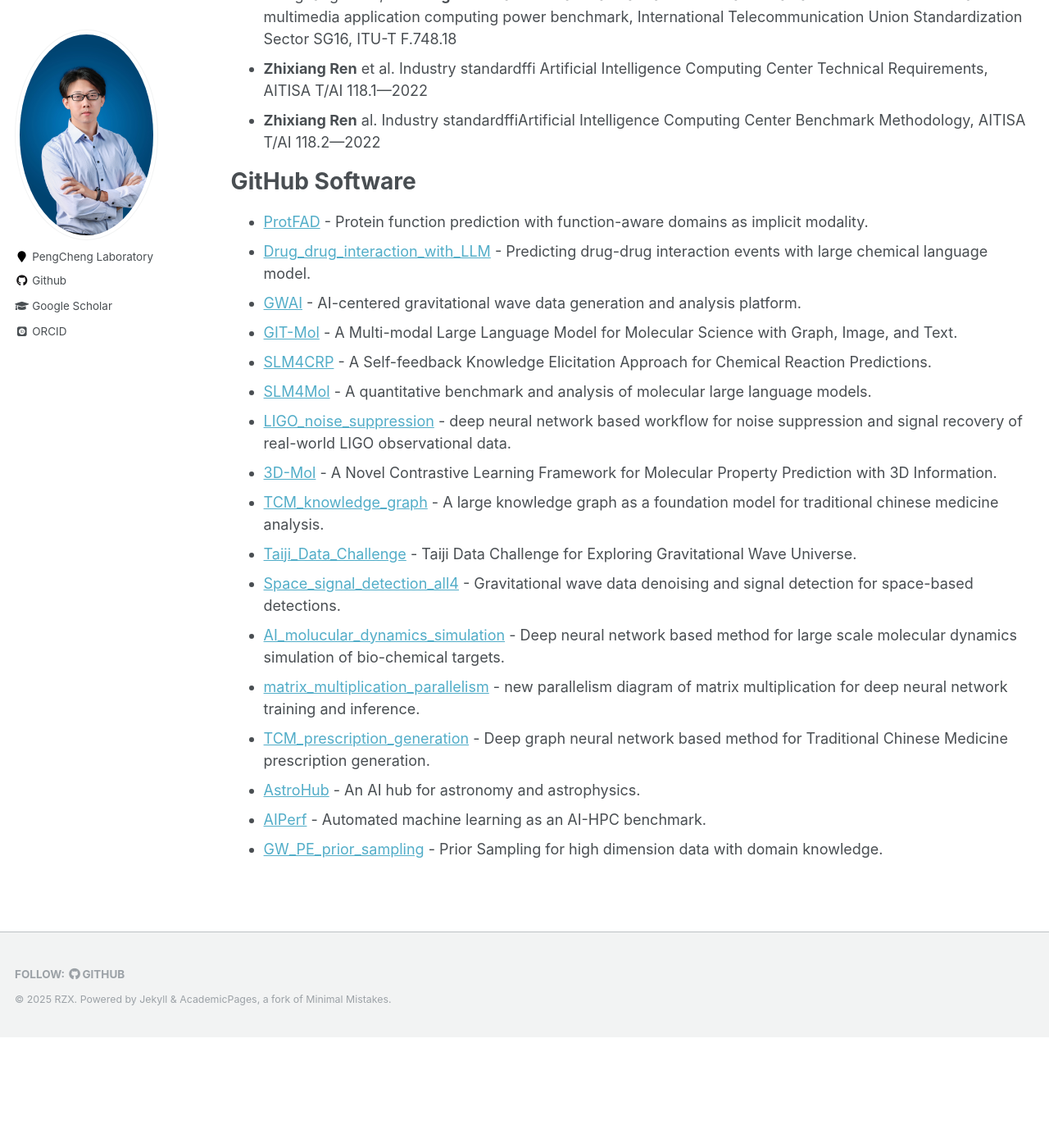
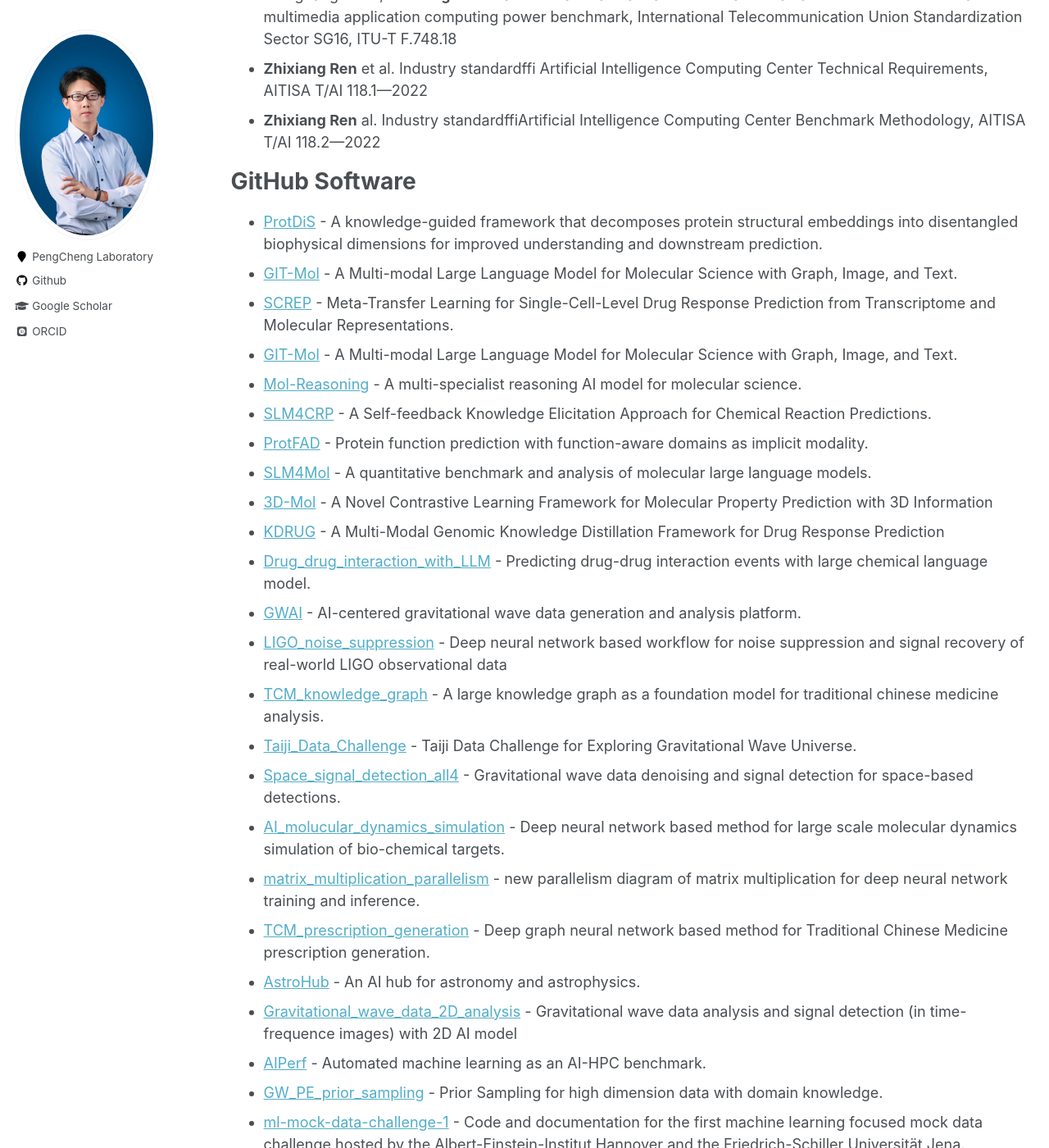
Before and after one commit to zhixiang-ren/zhixiang-ren.github.io, a Jekyll site: the page built from _pages/Software.html, in a window 1280 px wide and 1400 px high, scrolled down 1032 px. Shown: the whole window at 82% size. Built offline with Jekyll 4.4.1, drawn with Linux system fonts in a browser that asks for light colours; some web fonts are replaced; before the commit the page ends 2297 px from its top, so only the background shows below that; some of the changed text lies outside the part shown.

Commit message:
Update Software.html

```diff
--- a/_pages/Software.html
+++ b/_pages/Software.html
@@ -63,7 +63,34 @@ author_profile: true
 <h1>GitHub Software</h1>
 <ul>
   <li>
+      <a href="https://github.com/AI-HPC-Research-Team/ProtDiS" target="_blank">ProtDiS</a> - A knowledge-guided framework that decomposes protein structural embeddings into disentangled biophysical dimensions for improved understanding and downstream prediction.
+  </li>
+  <li>
+      <a href="https://github.com/AI-HPC-Research-Team/GIT-Mol" target="_blank">GIT-Mol</a> - A Multi-modal Large Language Model for Molecular Science with Graph, Image, and Text.
+  </li>
+  <li>
+      <a href="https://github.com/AI-HPC-Research-Team/SCREP" target="_blank">SCREP</a> - Meta-Transfer Learning for Single-Cell-Level Drug Response Prediction from Transcriptome and Molecular Representations.
+  </li>
+  <li>
+      <a href="https://github.com/AI-HPC-Research-Team/GIT-Mol" target="_blank">GIT-Mol</a> - A Multi-modal Large Language Model for Molecular Science with Graph, Image, and Text.
+  </li>
+  <li>
+      <a href="https://github.com/AI-HPC-Research-Team/Mol-Reasoning" target="_blank">Mol-Reasoning</a> - A multi-specialist reasoning AI model for molecular science.
+  </li>
+  <li>
+      <a href="https://github.com/AI-HPC-Research-Team/SLM4CRP" target="_blank">SLM4CRP</a> - A Self-feedback Knowledge Elicitation Approach for Chemical Reaction Predictions.
+  </li>
+  <li>
       <a href="https://github.com/AI-HPC-Research-Team/ProtFAD" target="_blank">ProtFAD</a> - Protein function prediction with function-aware domains as implicit modality.
+  </li>
+  <li>
+      <a href="https://github.com/AI-HPC-Research-Team/SLM4Mol" target="_blank">SLM4Mol</a> - A quantitative benchmark and analysis of molecular large language models.
+  </li>
+  <li>
+      <a href="https://github.com/AI-HPC-Research-Team/3D-Mol" target="_blank">3D-Mol</a> - A Novel Contrastive Learning Framework for Molecular Property Prediction with 3D Information
+  </li>
+  <li>
+      <a href="https://github.com/AI-HPC-Research-Team/KDRUG" target="_blank">KDRUG</a> - A Multi-Modal Genomic Knowledge Distillation Framework for Drug Response Prediction
   </li>
   <li>
       <a href="https://github.com/AI-HPC-Research-Team/Drug_drug_interaction_with_LLM" target="_blank">Drug_drug_interaction_with_LLM</a> - Predicting drug-drug interaction events with large chemical language model.
@@ -72,19 +99,7 @@ author_profile: true
       <a href="https://github.com/AI-HPC-Research-Team/GWAI" target="_blank">GWAI</a> - AI-centered gravitational wave data generation and analysis platform.
   </li>
   <li>
-      <a href="https://github.com/AI-HPC-Research-Team/GIT-Mol" target="_blank">GIT-Mol</a> - A Multi-modal Large Language Model for Molecular Science with Graph, Image, and Text.
-  </li>
-  <li>
-      <a href="https://github.com/AI-HPC-Research-Team/SLM4CRP" target="_blank">SLM4CRP</a> - A Self-feedback Knowledge Elicitation Approach for Chemical Reaction Predictions.
-  </li>
-  <li>
-      <a href="https://github.com/AI-HPC-Research-Team/SLM4Mol" target="_blank">SLM4Mol</a> - A quantitative benchmark and analysis of molecular large language models.
-  </li>
-  <li>
-      <a href="https://github.com/AI-HPC-Research-Team/LIGO_noise_suppression" target="_blank">LIGO_noise_suppression</a> - deep neural network based workflow for noise suppression and signal recovery of real-world LIGO observational data.
-  </li>
-  <li>
-      <a href="https://github.com/AI-HPC-Research-Team/3D-Mol" target="_blank">3D-Mol</a> - A Novel Contrastive Learning Framework for Molecular Property Prediction with 3D Information.
+      <a href="https://github.com/AI-HPC-Research-Team/LIGO_noise_suppression" target="_blank">LIGO_noise_suppression</a> - Deep neural network based workflow for noise suppression and signal recovery of real-world LIGO observational data
   </li>
   <li>
       <a href="https://github.com/AI-HPC-Research-Team/TCM_knowledge_graph" target="_blank">TCM_knowledge_graph</a> - A large knowledge graph as a foundation model for traditional chinese medicine analysis.
@@ -105,7 +120,10 @@ author_profile: true
       <a href="https://github.com/AI-HPC-Research-Team/TCM_prescription_generation" target="_blank">TCM_prescription_generation</a> - Deep graph neural network based method for Traditional Chinese Medicine prescription generation.
   </li>
   <li>
-      <a href="https://github.com/AI-HPC-Research-Team/GWAI" target="_blank">AstroHub</a> - An AI hub for astronomy and astrophysics.
+      <a href="https://github.com/AI-HPC-Research-Team/AstroHub" target="_blank">AstroHub</a> - An AI hub for astronomy and astrophysics.
+  </li>
+  <li>
+      <a href="https://github.com/AI-HPC-Research-Team/Gravitational_wave_data_2D_analysis" target="_blank">Gravitational_wave_data_2D_analysis</a> - Gravitational wave data analysis and signal detection (in time-frequence images) with 2D AI model
   </li>
   <li>
       <a href="https://github.com/AI-HPC-Research-Team/AIPerf" target="_blank">AIPerf</a> - Automated machine learning as an AI-HPC benchmark.
@@ -113,4 +131,10 @@ author_profile: true
   <li>
       <a href="https://github.com/AI-HPC-Research-Team/GW_PE_prior_sampling" target="_blank">GW_PE_prior_sampling</a> - Prior Sampling for high dimension data with domain knowledge.
   </li>
+  <li>
+      <a href="https://github.com/AI-HPC-Research-Team/ml-mock-data-challenge-1" target="_blank">ml-mock-data-challenge-1</a> - Code and documentation for the first machine learning focused mock data challenge hosted by the Albert-Einstein-Institut Hannover and the Friedrich-Schiller Universität Jena.
+  </li>
+  <li>
+      <a href="https://github.com/AI-HPC-Research-Team/GW_denoising" target="_blank">GW_denoising</a> - Denoising of low SNR gravitational-wave data
+  </li>
 </ul>
```
